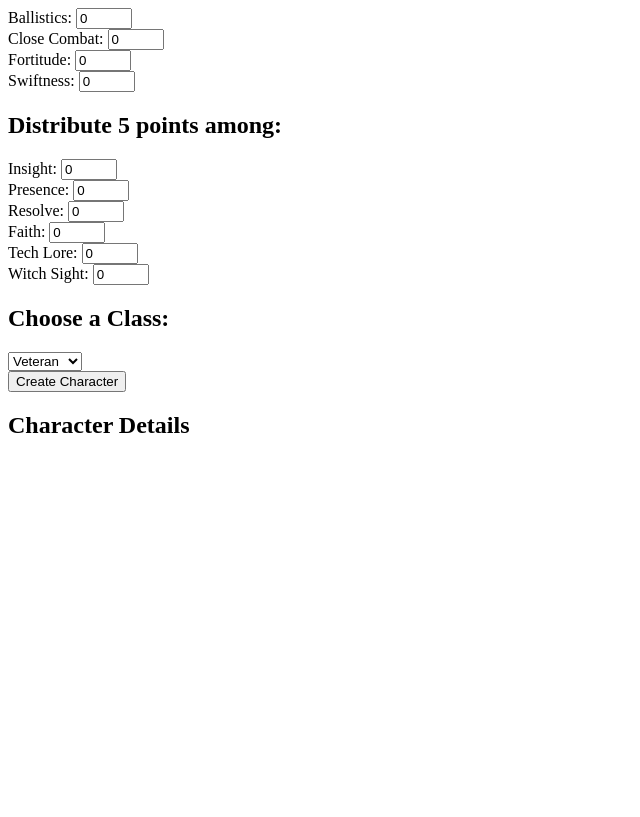
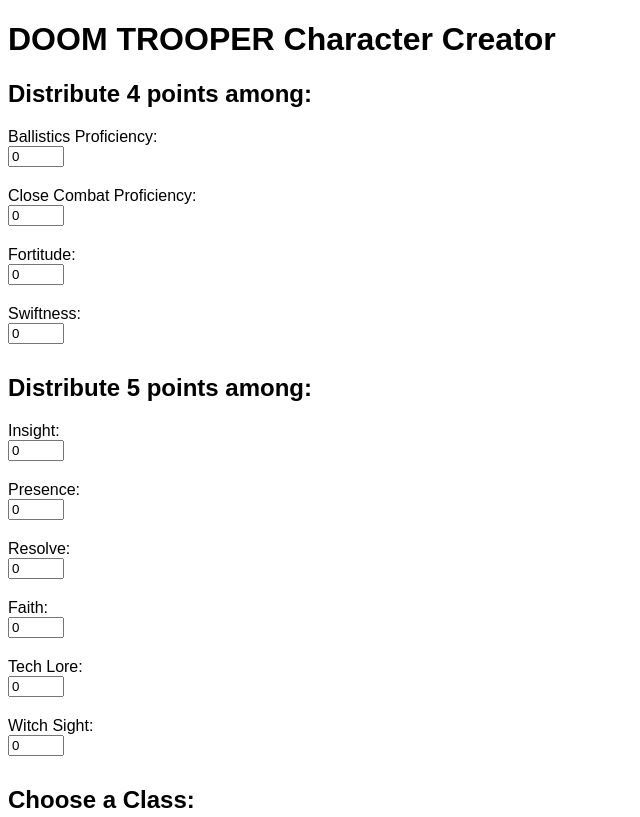
Before and after one commit to juliusxcv/cogitator, a plain HTML site: page charactercreator/charactercreator.html in a window 1280 px wide. Shown: the top 817 px of the page, without its empty margins (0-640 px from the left). Drawn offline with Linux system fonts and the light colour scheme.

Commit message:
restructured folder structure

```diff
--- a/charactercreator.html
+++ b/charactercreator/charactercreator.html
@@ -3,31 +3,55 @@
 <head>
     <meta charset="UTF-8">
     <meta name="viewport" content="width=device-width, initial-scale=1.0">
-    <title>Character Creator</title>
+    <title>DOOM TROOPER Character Creator</title>
+    <style>
+        body {
+            font-family: Arial, sans-serif;
+        }
+        label {
+            display: block;
+            margin-top: 10px;
+        }
+        input, select {
+            margin-bottom: 10px;
+        }
+    </style>
 </head>
 <body>
+    <h1>DOOM TROOPER Character Creator</h1>
     <form id="characterForm">
-        <label for="ballistics">Ballistics:</label>
+        <h2>Distribute 4 points among:</h2>
+        <label for="ballistics">Ballistics Proficiency:</label>
         <input type="number" id="ballistics" name="ballistics" min="-1" max="5" value="0"><br>
-        <label for="closeCombat">Close Combat:</label>
+
+        <label for="closeCombat">Close Combat Proficiency:</label>
         <input type="number" id="closeCombat" name="closeCombat" min="-1" max="5" value="0"><br>
+
         <label for="fortitude">Fortitude:</label>
-        <input type="number" id="fortitude" name="fortitude" min="-1" max="5" value="0"><br>
+        <input type="number" id="fortitude" name="fortitude" min="-1" max="6" value="0"><br>
+
         <label for="swiftness">Swiftness:</label>
         <input type="number" id="swiftness" name="swiftness" min="-1" max="5" value="0"><br>
+
         <h2>Distribute 5 points among:</h2>
         <label for="insight">Insight:</label>
         <input type="number" id="insight" name="insight" min="-2" max="3" value="0"><br>
+
         <label for="presence">Presence:</label>
         <input type="number" id="presence" name="presence" min="-2" max="3" value="0"><br>
+
         <label for="resolve">Resolve:</label>
         <input type="number" id="resolve" name="resolve" min="-2" max="5" value="0"><br>
+
         <label for="faith">Faith:</label>
         <input type="number" id="faith" name="faith" min="-2" max="5" value="0"><br>
+
         <label for="techLore">Tech Lore:</label>
         <input type="number" id="techLore" name="techLore" min="-2" max="5" value="0"><br>
+
         <label for="witchSight">Witch Sight:</label>
         <input type="number" id="witchSight" name="witchSight" min="-2" max="5" value="0"><br>
+
         <h2>Choose a Class:</h2>
         <select id="class" name="class">
             <option value="veteran">Veteran</option>
@@ -36,10 +60,13 @@
             <option value="psyker">Psyker</option>
             <option value="skitarius">Skitarius</option>
         </select><br>
+
         <button type="button" onclick="createCharacter()">Create Character</button>
     </form>
+
     <h2>Character Details</h2>
     <p id="characterDetails"></p>
+
     <script src="characterCreator.js"></script>
 </body>
 </html>
```
Also changed, not shown: charactercreator/charactercreator.js (renamed from charactercreator.js).
